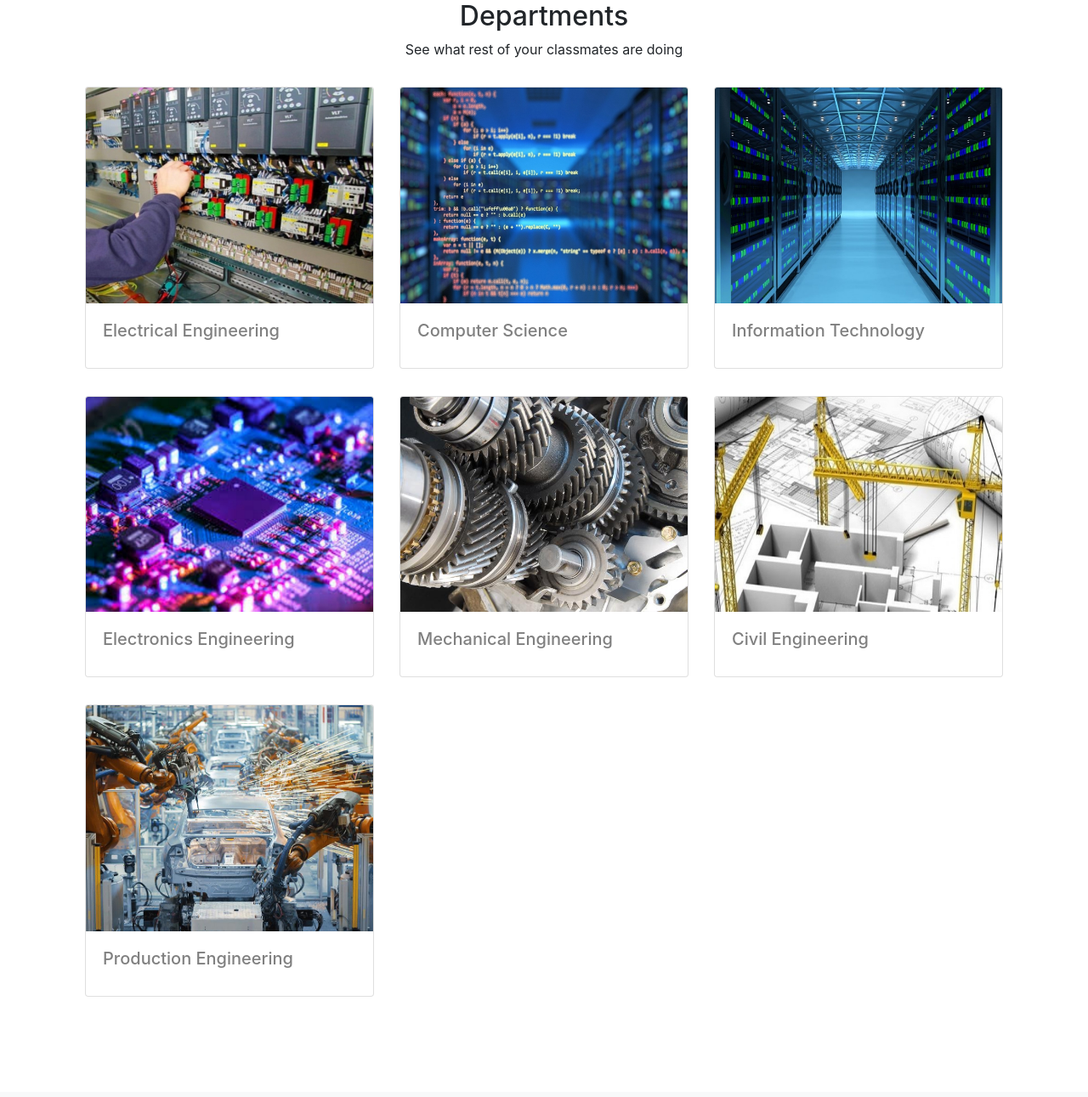
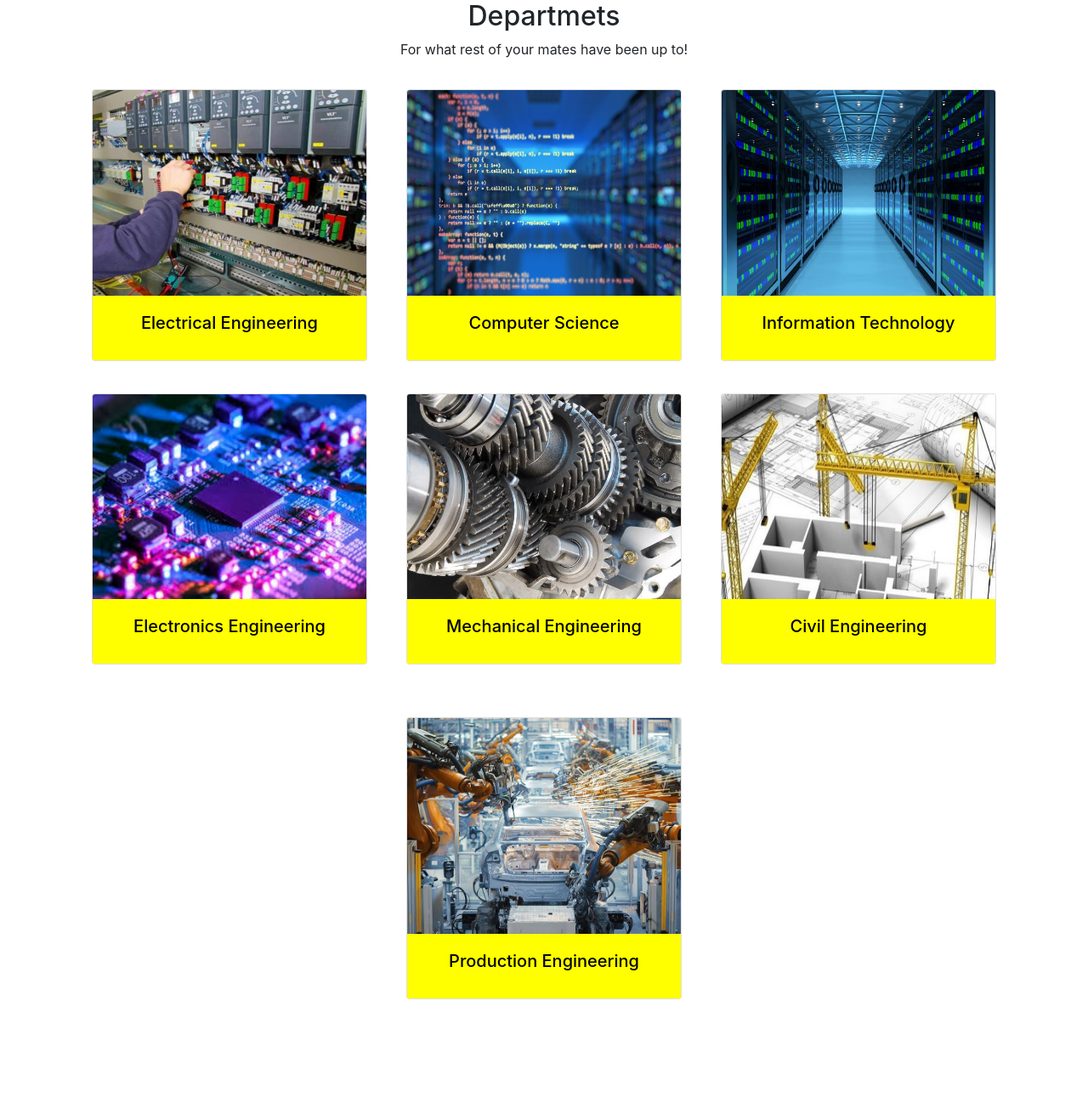
Before and after one commit to ALoneMusk/Prjct_ln, a PHP site: page /First.php in a window 1280 px wide. Shown: the part 96-1387 px from the top of the page at 85% size. Before the commit the page ends 1269 px from the top, so only its background shows below. Run offline with PHP 8.4, Linux system fonts and the light colour scheme; the visitor is signed in with stand-in values (Sample User, id 1); data that the repository does not hold is empty; some libraries are stand-ins or nearby versions.

Commit message:
Some CSS and PHP changes.

```diff
--- a/First.php
+++ b/First.php
@@ -151,6 +151,15 @@ foreach ($information as $check) {
 			background-color: navajowhite;
 			cursor: pointer;
 		}
+		.card-title
+		{
+			text-align: center;
+			color: black;
+		}
+		.card-body
+		{
+			background-color: yellow;
+		}
 	</style>
 
 </head>
@@ -190,66 +199,80 @@ foreach ($information as $check) {
 	<div class="container-fluid padding">
 		<div class="container">
 			<div class="intro">
-				<h2 class="text-center">Departments</h2>
-				<p class="text-center">See what rest of your classmates are doing</p>
+				<h2 class="text-center">Departmets</h2>
+				<p class="text-center">For what rest of your mates have been up to!</p>
 			</div>
 			<div class="container-fluid padding">
 				<div class="row padding">
 					<div class="col-md-6 col-lg-4 item">
+						<button style="background-color: transparent; border-color: transparent; cursor: pointer; outline: none;" onclick="window.location.href = 'EE.php'">
 						<div class="card">
 							<a href="EE.php"><img class="card-img-top" id="zoom" src="img/1.jpg"></a>
 							<div class="card-body">
 								<h3 class="card-title">Electrical Engineering</h3>
 							</div>
 						</div>
+					</button>
 					</div>
 					<div class="col-md-6 col-lg-4 item">
+						<button style="background-color: transparent; border-color: transparent; cursor: pointer; outline: none;" onclick="window.location.href = 'CSE.php'">
 						<div class="card">
-							<a href="EE.php"><img class="card-img-top" id="zoom" src="img/2.jpg"></a>
+							<a href="CSE.php"><img class="card-img-top" id="zoom" src="img/2.jpg"></a>
 							<div class="card-body">
 								<h3 class="card-title">Computer Science</h3>
 							</div>
 						</div>
+					</button>
 					</div>
 					<div class="col-md-6 col-lg-4 item">
+						<button style="background-color: transparent; border-color: transparent; cursor: pointer; outline: none;" onclick="window.location.href = 'IT.php'">
 						<div class="card">
-							<a href="EE.php"><img class="card-img-top" id="zoom" src="img/3.jpg"></a>
+							<a href="IT.php"><img class="card-img-top" id="zoom" src="img/3.jpg"></a>
 							<div class="card-body">
 								<h3 class="card-title">Information Technology</h3>
 							</div>
 						</div>
+					</button>
 					</div>
 					<div class="col-md-6 col-lg-4 item">
+						<button style="background-color: transparent; border-color: transparent; cursor: pointer; outline: none;" onclick="window.location.href = 'ECE.php'">
 						<div class="card">
 							<a href="EE.php"><img class="card-img-top" id="zoom" src="img/4.jpg"></a>
 							<div class="card-body">
 								<h3 class="card-title">Electronics Engineering</h3>
 							</div>
 						</div>
+					</button>
 					</div>
 					<div class="col-md-6 col-lg-4 item">
+						<button style="background-color: transparent; border-color: transparent; cursor: pointer; outline: none;" onclick="window.location.href = 'ME.php'">
 						<div class="card">
 							<a href="EE.php"><img class="card-img-top" id="zoom" src="img/5.jpg"></a>
 							<div class="card-body">
 								<h3 class="card-title">Mechanical Engineering</h3>
 							</div>
 						</div>
+					</button>
 					</div>
 					<div class="col-md-6 col-lg-4 item">
+						<button style="background-color: transparent; border-color: transparent; cursor: pointer; outline: none;" onclick="window.location.href = 'CE.php'">
 						<div class="card">
 							<a href="EE.php"><img class="card-img-top" id="zoom" src="img/6.jpg"></a>
 							<div class="card-body">
 								<h3 class="card-title">Civil Engineering</h3>
 							</div>
 						</div>
+						<button style="background-color: transparent; border-color: transparent; cursor: pointer; outline: none;" onclick="window.location.href = 'EE.php'">
 					</div>
-					<div class="col-md-6 col-lg-4 item">
+					<div class="col-md-6 col-lg-4 item" style="margin: 0 auto">
+						<button style="background-color: transparent; border-color: transparent; cursor: pointer; outline: none;" onclick="window.location.href = 'EE.php'">
 						<div class="card">
 							<a href="EE.php"><img class="card-img-top" id="zoom" src="img/7.png"></a>
 							<div class="card-body">
 								<h3 class="card-title">Production Engineering</h3>
 							</div>
 						</div>
+					</button>
 					</div>
 				</div>
 			</div>
```
